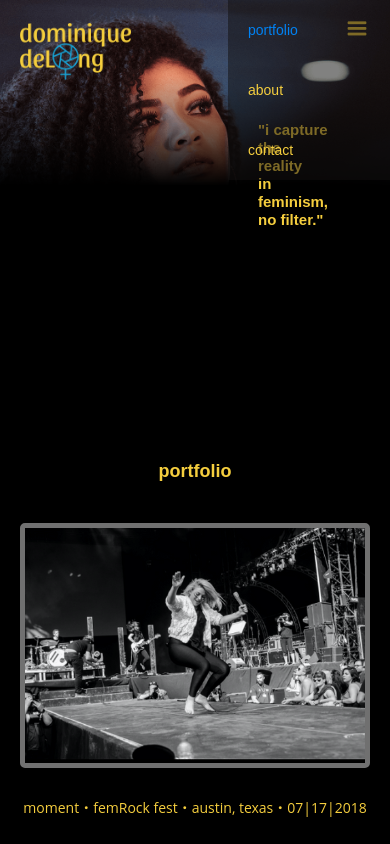
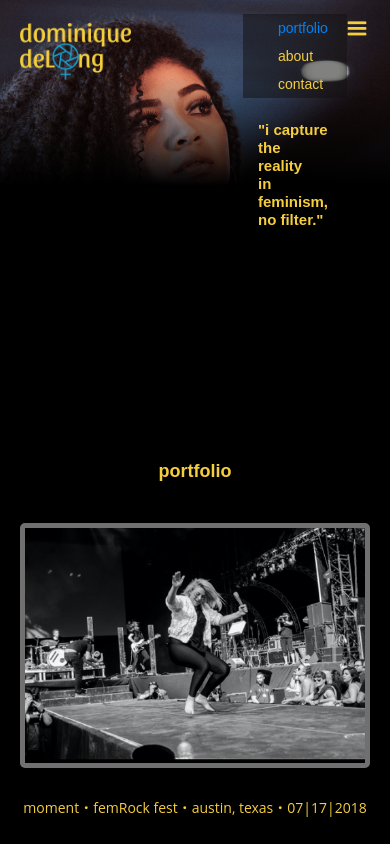
Before and after one commit to bettameta/dominique, a plain HTML site: page index.html in a window 390 px wide. Both pictures are taken after a click on the button 359 px from the left and 29 px from the top of the page. Shown: the top 844 px of the page. Drawn offline with nearby package versions, Linux system fonts and the light colour scheme; a script that the page names is missing.

Commit message:
Adjusted hamburger dropdown menu to be more visible.

```diff
--- a/css/dominique-7820d7.webflow.css
+++ b/css/dominique-7820d7.webflow.css
@@ -954,7 +954,7 @@ img {
     bottom: auto;
     width: auto;
     height: auto;
-    margin: 55px 42px 24px 15px;
+    margin: 89px 42px 24px 23px;
     padding-right: 10px;
     padding-left: 39px;
     font-size: 20px;
@@ -982,7 +982,7 @@ img {
   }
 
   .heading-4 {
-    margin-top: 256px;
+    margin-top: 209px;
     margin-bottom: -37px;
     padding-top: 0px;
     font-size: 20px;
@@ -1196,6 +1196,10 @@ img {
   }
 
   .nav {
+    margin-top: 0px;
+    margin-right: 175px;
+    padding-top: 5px;
+    padding-bottom: 5px;
     background-color: rgba(18, 17, 17, 0.52);
     font-size: 14px;
   }
@@ -1215,6 +1219,7 @@ img {
     top: -91px;
     right: -91px;
     bottom: -91px;
+    margin-top: 14px;
     background-color: transparent;
   }
 
@@ -1401,6 +1406,12 @@ img {
     margin-bottom: 40px;
   }
 
+  .nav {
+    margin-right: 81px;
+    margin-left: 15px;
+    padding: 4px 6px 4px 35px;
+  }
+
   .image-5 {
     position: static;
     margin-top: -34px;
--- a/index.html
+++ b/index.html
@@ -1,5 +1,5 @@
 <!DOCTYPE html><!--  This site was created in Webflow. http://www.webflow.com  -->
-<!--  Last Published: Thu Feb 24 2022 20:14:14 GMT+0000 (Coordinated Universal Time)  -->
+<!--  Last Published: Thu Feb 24 2022 20:39:28 GMT+0000 (Coordinated Universal Time)  -->
 <html data-wf-page="61d8f14cd5b2c04959ea4a52" data-wf-site="61d8f14cd5b2c0202cea4a51">
 <head>
   <meta charset="utf-8">
@@ -19,7 +19,7 @@
 <body class="body">
   <div class="hero-portfolio wf-section">
     <div class="container-7 w-container">
-      <div data-animation="over-right" data-collapse="small" data-duration="400" data-easing="ease" data-easing2="ease" role="banner" class="navbar-2 w-nav">
+      <div data-animation="over-right" data-collapse="small" data-duration="300" data-easing="ease" data-easing2="ease" role="banner" class="navbar-2 w-nav">
         <nav role="navigation" class="nav-menu-2 w-nav-menu">
           <a href="#work" class="nav w-nav-link">portfolio</a>
           <a href="#about-section" class="nav w-nav-link">about</a>
```
